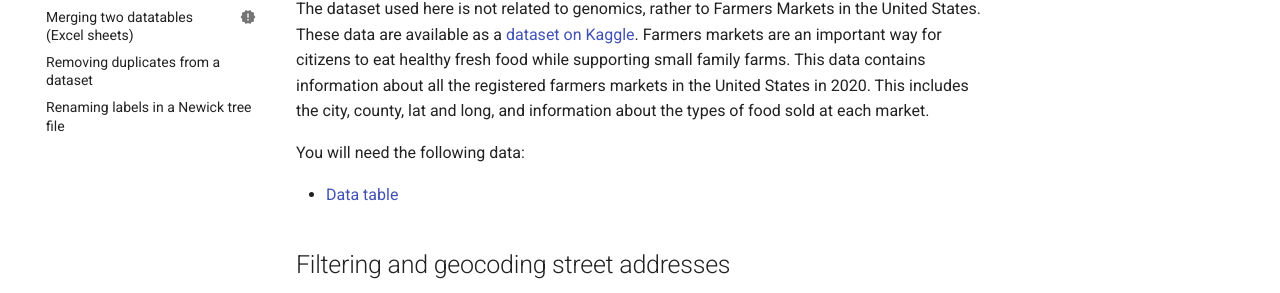
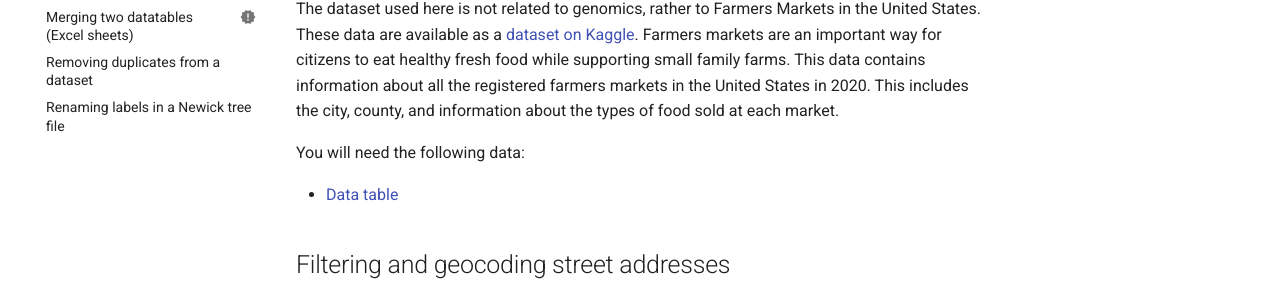
Before and after one commit to happykhan/dataflo-cookbook, an MkDocs documentation site: the page built from docs/geocoding-market.md, in a window 1280 px wide and 900 px high, scrolled down 393 px. Shown: the part 235-528 px from the top of the window. Built offline with MkDocs 1.6.1 and Material for MkDocs 9.7.7, drawn with Linux system fonts in a browser that asks for light colours.

Commit message:
merge example

```diff
--- a/docs/geocoding-market.md
+++ b/docs/geocoding-market.md
@@ -20,7 +20,7 @@ can solve this problem at many levels of granuality. To illustrate this, this re
 ## About this dataset
 
 The dataset used here is not related to genomics, rather to Farmers Markets in the United States. These data are available as a [dataset on Kaggle](https://www.kaggle.com/datasets/madeleineferguson/farmers-markets-in-the-united-states).
-Farmers markets are an important way for citizens to eat healthy fresh food while supporting small family farms. This data contains information about all the registered farmers markets in the United States in 2020. This includes the city, county, lat and long, and information about the types of food sold at each market.
+Farmers markets are an important way for citizens to eat healthy fresh food while supporting small family farms. This data contains information about all the registered farmers markets in the United States in 2020. This includes the city, county, and information about the types of food sold at each market.
 
 You will need the following data:
 
```
